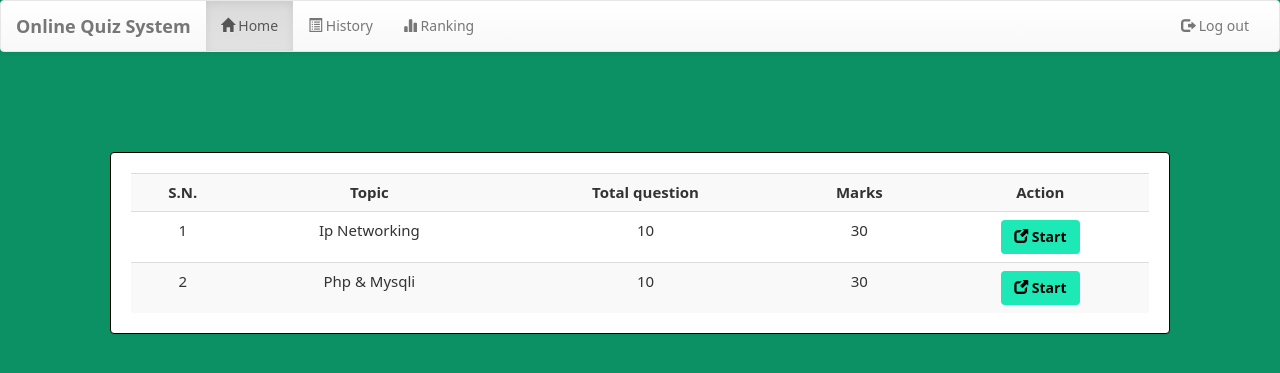
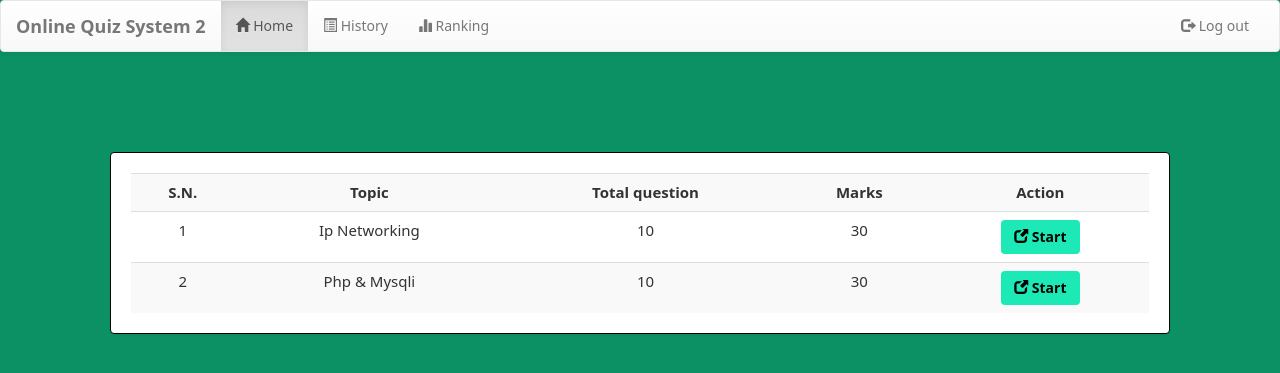
Before and after one commit to Oldsmob1le/quiz, a PHP site: page /welcome.php?q=1 in a window 1280 px wide. Shown: the top 373 px of the page. Run offline with PHP 8.4, Linux system fonts and the light colour scheme; the visitor is signed in with stand-in values (Sample User, id 1); data comes from the database, SQL or seed files in the repository.

Commit message:
third commit

```diff
--- a/welcome.php
+++ b/welcome.php
@@ -37,7 +37,7 @@
                 <span class="icon-bar"></span>
                 <span class="icon-bar"></span>
             </button>
-        <a class="navbar-brand" href="#"><b>Online Quiz System</b></a>
+        <a class="navbar-brand" href="#"><b>Online Quiz System 2</b></a>
         </div>
 
         <!-- Collect the nav links, forms, and other content for toggling -->
```
